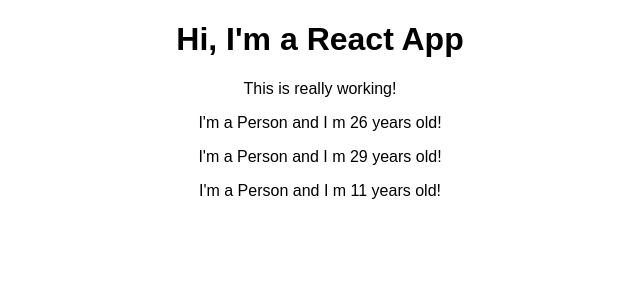
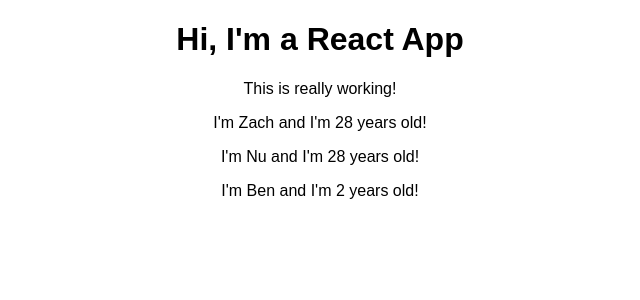
Before and after one commit to zacharyvunguyen/react-complete-guide, a React (Create React App) app: page / in a window 1280 px wide. Shown: the top 300 px of the page, without its empty margins (320-960 px from the left). Built offline with nearby package versions, Linux system fonts and the light colour scheme.

Commit message:
Working with Props

```diff
--- a/src/App.js
+++ b/src/App.js
@@ -7,9 +7,9 @@
      <div className="App">
        <h1> Hi, I'm a React App</h1>
        <p> This is really working!</p>
-       <Person />
-       <Person />
-       <Person />
+       <Person name="Zach" age="28" />
+       <Person name="Nu" age='28' > My Hobbies: Racing</Person>
+       <Person name={"Ben"} age={'2'} />
      </div>
    );
     //return React.createElement('div', {className:'App'},React.createElement('h1',null,'Does it work now?'))
--- a/src/Person/Person.js
+++ b/src/Person/Person.js
@@ -1,7 +1,7 @@
 import React from 'react';
 
-const person = () => {
-    return <p>I'm a Person and I m {Math.floor(Math.random()*30)} years old!</p>
+const person = (props) => {
+    return <p>I'm {props.name} and I'm {props.age} years old!</p>
 };
 
 export default person;
```
